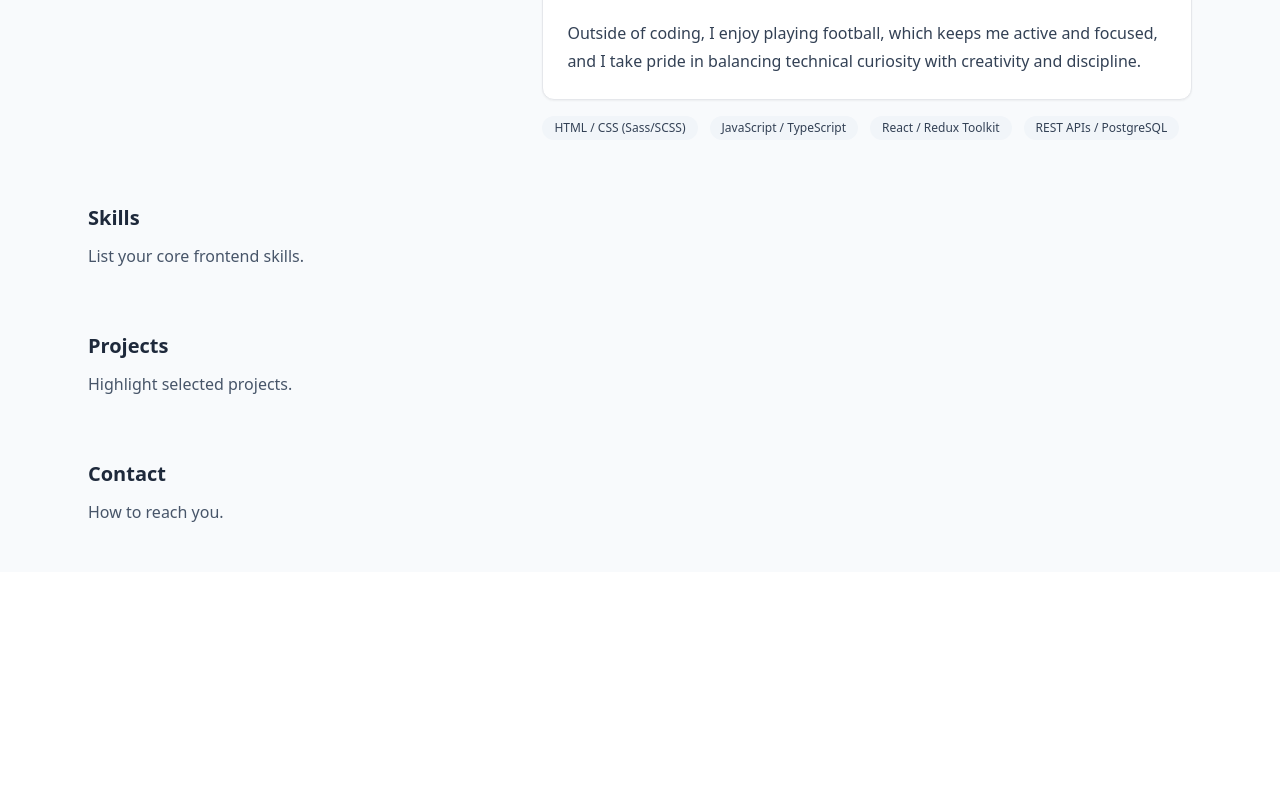
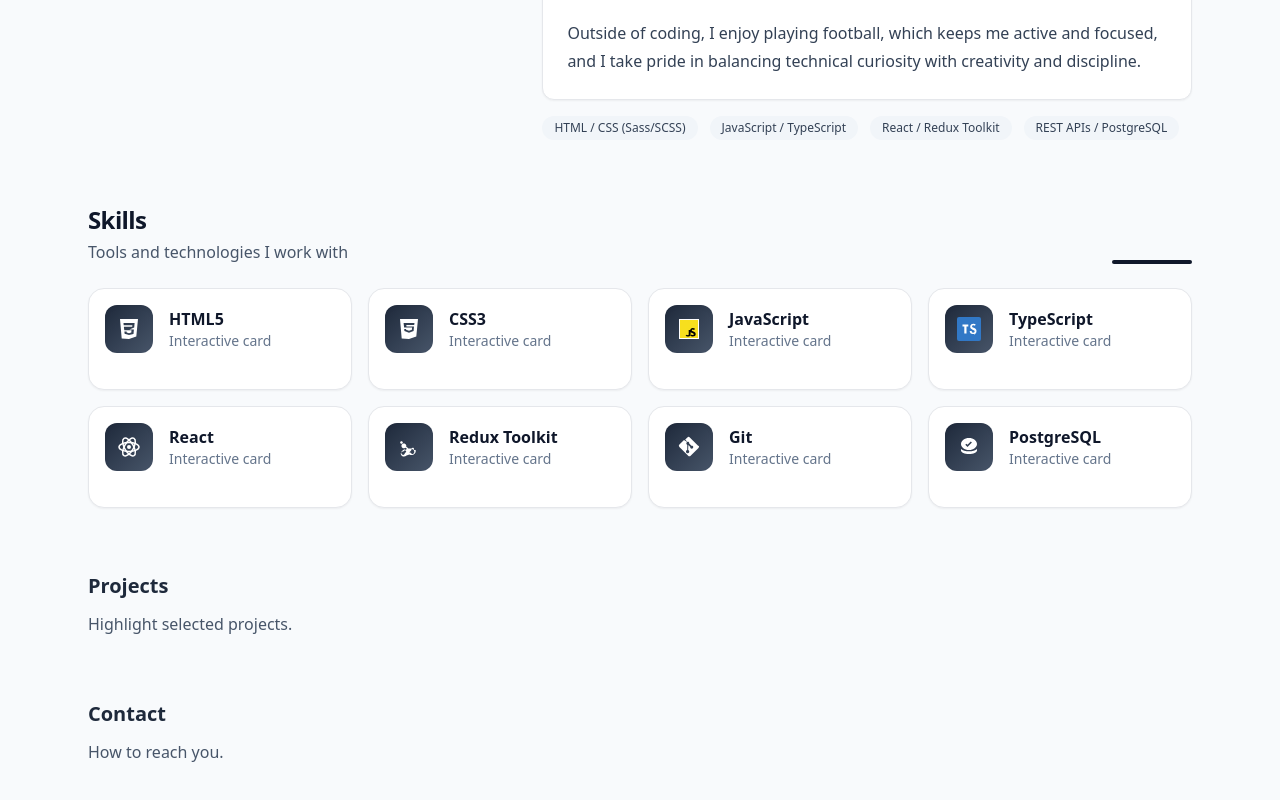
Before and after one commit to Artemida1609/developer-portfolio, a React (Vite) app: page / in a window 1280 px wide. Shown: the part 753-1553 px from the top of the page. Before the commit the page ends 1325 px from the top, so only its background shows below. Built offline with nearby package versions, Linux system fonts and the light colour scheme.

Commit message:
feat(portfolio): add About Me section and interactive Skills grid

```diff
--- a/src/App.tsx
+++ b/src/App.tsx
@@ -1,5 +1,6 @@
 import Header from './components/Header'
 import AboutMe from './components/AboutMe'
+import Skills from './components/Skills'
 
 function App() {
 	return (
@@ -16,10 +17,7 @@ function App() {
 
 				<AboutMe />
 
-				<section id="skills" className="mt-16">
-					<h3 className="mb-3 text-xl font-semibold">Skills</h3>
-					<p className="text-slate-600">List your core frontend skills.</p>
-				</section>
+				<Skills />
 
 				<section id="projects" className="mt-16">
 					<h3 className="mb-3 text-xl font-semibold">Projects</h3>
--- /dev/null
+++ b/src/components/Skills.tsx
@@ -0,0 +1,109 @@
+import React from 'react'
+
+type Skill = {
+	key: string
+	name: string
+	icon: React.ReactNode
+}
+
+const IconBase = ({ children }: { children: React.ReactNode }) => (
+	<div className="grid h-12 w-12 place-items-center rounded-xl bg-gradient-to-br from-slate-800 to-slate-600 text-white shadow-inner">
+		{children}
+	</div>
+)
+
+const icons = {
+	html: (
+		<svg viewBox="0 0 24 24" className="h-6 w-6" aria-hidden="true">
+			<path fill="currentColor" d="M3 2l1.7 19.4L12 22l7.3-2.6L21 2H3zm14.4 6.2l-.2 2.2-4.8 2.1l-.1.1h4.6l-.4 4.3L12 18.1l-4.4-1.3l-.2-2.4h2.2l.1 1.2l2.3.6l2.3-.6l.2-2.3H7.3L7 11l-.1-1.3h8.3l.2-1.5H6.7L6.5 6h11.1l-.2 2.2z" />
+		</svg>
+	),
+	css: (
+		<svg viewBox="0 0 24 24" className="h-6 w-6" aria-hidden="true">
+			<path fill="currentColor" d="M3 2l1.7 19.4L12 22l7.3-2.6L21 2H3zm14.2 5.9H9.3l.2 1.6h7.5l-.4 4.6l-4.6 1.6l-4.6-1.6l-.2-2.2H9l.1.9l2.9 1l2.9-1l.2-2.4H7.1L6.6 6h10.9l-.3 1.9z" />
+		</svg>
+	),
+	js: (
+		<svg viewBox="0 0 24 24" className="h-6 w-6" aria-hidden="true">
+			<path fill="currentColor" d="M2 2h20v20H2z" />
+			<path fill="#F7DF1E" d="M3 3h18v18H3z" />
+			<path fill="#000" d="M13.6 16.9c0 1.8-1 2.6-2.6 2.6c-1.2 0-1.9-.3-2.4-1l1.3-.8c.2.3.5.5 1 .5c.5 0 .8-.3.8-.8v-4.4h1.9v3.9zm2.1 2.6c-.9 0-1.8-.2-2.4-.7l.9-1.3c.4.3.9.6 1.6.6c.7 0 1.1-.3 1.1-.8s-.4-.8-1.2-1.1l-.4-.2c-1.2-.5-2.1-1.2-2.1-2.6c0-1.3 1-2.3 2.6-2.3c.9 0 1.6.2 2.2.6l-.9 1.3c-.4-.3-.8-.5-1.3-.5c-.7 0-1 .3-1 .8s.4.8 1.3 1.1l.4.2c1.4.6 2.2 1.3 2.2 2.7c0 1.6-1.2 2.2-2.9 2.2z" />
+		</svg>
+	),
+	ts: (
+		<svg viewBox="0 0 24 24" className="h-6 w-6" aria-hidden="true">
+			<rect width="24" height="24" rx="2" fill="#3178C6" />
+			<path fill="#fff" d="M10.8 7.5H5.5v2h1.8v7h2.2v-7h1.8v-2zm6.6 9.2c-.5.2-1 .3-1.6.3c-1 0-1.8-.3-2.3-.8c-.5-.6-.8-1.2-.8-2.1h2c0 .5.1.9.4 1.2c.2.3.6.4 1 .4c.5 0 .8-.1 1.1-.4c.3-.2.4-.6.4-.9c0-.4-.1-.7-.4-.9c-.2-.2-.6-.4-1.1-.6l-.5-.2c-.8-.3-1.4-.7-1.8-1.1c-.4-.5-.6-1-.6-1.8c0-.9.3-1.6.9-2.2c.6-.6 1.4-.9 2.4-.9c.9 0 1.6.2 2.1.6l-.6 1.5c-.4-.3-.9-.5-1.5-.5c-.4 0-.8.1-1 .3c-.2.2-.4.5-.4.8s.1.6.4.8c.2.2.6.4 1.2.6l.5.2c.8.3 1.4.7 1.7 1.2c.4.5.6 1.1.6 1.9c0 1.1-.3 1.9-.9 2.5c-.5.5-1.1.9-1.8 1.1z" />
+		</svg>
+	),
+	react: (
+		<svg viewBox="0 0 24 24" className="h-6 w-6" aria-hidden="true">
+			<circle cx="12" cy="12" r="2" fill="currentColor" />
+			<g fill="none" stroke="currentColor" strokeWidth="1.5">
+				<ellipse cx="12" cy="12" rx="10" ry="4.5" />
+				<ellipse cx="12" cy="12" rx="10" ry="4.5" transform="rotate(60 12 12)" />
+				<ellipse cx="12" cy="12" rx="10" ry="4.5" transform="rotate(120 12 12)" />
+			</g>
+		</svg>
+	),
+	redux: (
+		<svg viewBox="0 0 24 24" className="h-6 w-6" aria-hidden="true">
+			<path fill="currentColor" d="M16.6 15.1c.3-.2.5-.6.5-1c0-.7-.6-1.3-1.3-1.3c-.5 0-1 .3-1.2.8c-1.1-.2-2.2-.2-3.3 0c-.5-.8-1.2-1.4-2.1-1.8c.2-.5.2-1.1 0-1.6c-.4-1.2-1.7-1.9-2.9-1.6c-1.3.3-2.1 1.6-1.8 2.9c.3 1.3 1.6 2.1 2.9 1.8c.4-.1.8-.3 1.1-.5c.6.2 1.1.6 1.4 1.1c-1.3.5-2.4 1.3-3.2 2.4C3.9 17 3.6 18 3.8 19c.2 1.1 1 2 2.1 2.4c1.3.4 2.7 0 3.6-1c1-.1 2-.4 2.9-.9c.7.4 1.5.6 2.3.6c2.3 0 4.1-1.9 4.1-4.1c0-.3 0-.6-.1-.9c-.6.1-1.2 0-1.8-.3zm-9.6 4.7c-.5.2-1 .2-1.5 0c-.7-.3-1.2-.9-1.3-1.7c-.1-.7.1-1.4.6-1.9c.7-.9 1.8-1.5 2.9-1.9c.4.8.9 1.6 1.6 2.3c-.8.9-1.5 2-2.3 3.2zm6.8-2.1c-.6 0-1.1-.1-1.6-.4c.7-.5 1.4-1.1 1.9-1.8c.3-.5.5-1 .6-1.6c.6 0 1.1.2 1.5.6c.7.5 1.1 1.3 1.1 2.2c0 1.3-1 2.4-2.4 2.4zm-9-8.9c-.7.2-1.4-.3-1.6-1c-.2-.7.3-1.4 1-1.6c.7-.2 1.4.3 1.6 1c.2.7-.3 1.4-1 1.6z" />
+		</svg>
+	),
+	git: (
+		<svg viewBox="0 0 24 24" className="h-6 w-6" aria-hidden="true">
+			<path fill="currentColor" d="M21.6 11.2L12.8 2.4a1.7 1.7 0 0 0-2.4 0L8.2 4.6l2.3 2.3c.5-.2 1-.1 1.4.3c.4.4.5.9.3 1.4l2.2 2.2c.5-.2 1-.1 1.4.3c.6.6.6 1.6 0 2.2s-1.6.6-2.2 0c-.4-.4-.5-.9-.3-1.4l-2-2l-.1 5.2c.5.2.9.6 1 1.2c.2.9-.3 1.7-1.2 1.9a1.7 1.7 0 0 1-2-1.2c-.2-.9.3-1.7 1.2-1.9l.1-5.2c-.2-.1-.3-.2-.5-.4c-.6-.6-.6-1.6 0-2.2c.1-.1.3-.2.4-.3L7 5l-4.6 4.6a1.7 1.7 0 0 0 0 2.4l8.8 8.8c.7.7 1.7.7 2.4 0l7.9-7.9c.7-.7.7-1.7.1-2.4z" />
+		</svg>
+	),
+	pg: (
+		<svg viewBox="0 0 24 24" className="h-6 w-6" aria-hidden="true">
+			<path fill="currentColor" d="M12 3c-4.4 0-8 2.7-8 6s3.6 6 8 6s8-2.7 8-6s-3.6-6-8-6zm-1.5 9l-2.2-2.2l1.1-1.1l1.1 1.1l3.3-3.3l1.1 1.1L10.5 12z" />
+			<path fill="currentColor" d="M4 15.5C4 17.4 7.6 19 12 19s8-1.6 8-3.5V14c-1.6 1.4-4.6 2.3-8 2.3S5.6 15.4 4 14v1.5z" />
+		</svg>
+	),
+}
+
+const skills: Skill[] = [
+	{ key: 'html', name: 'HTML5', icon: icons.html },
+	{ key: 'css', name: 'CSS3', icon: icons.css },
+	{ key: 'js', name: 'JavaScript', icon: icons.js },
+	{ key: 'ts', name: 'TypeScript', icon: icons.ts },
+	{ key: 'react', name: 'React', icon: icons.react },
+	{ key: 'redux', name: 'Redux Toolkit', icon: icons.redux },
+	{ key: 'git', name: 'Git', icon: icons.git },
+	{ key: 'pg', name: 'PostgreSQL', icon: icons.pg },
+]
+
+export default function Skills() {
+	return (
+		<section id="skills" className="mt-16 scroll-mt-24">
+			<div className="mb-6 flex items-end justify-between gap-4">
+				<div>
+					<h3 className="text-2xl font-bold tracking-tight text-slate-900">Skills</h3>
+					<p className="mt-1 text-slate-600">Tools and technologies I work with</p>
+				</div>
+				<div className="hidden h-1 w-20 rounded-full bg-slate-900 md:block" />
+			</div>
+
+			<ul className="grid gap-4 sm:grid-cols-2 md:grid-cols-3 lg:grid-cols-4">
+				{skills.map((skill) => (
+					<li
+						key={skill.key}
+						className="group relative overflow-hidden rounded-2xl border bg-white p-4 shadow-sm transition hover:shadow-lg"
+					>
+						<div className="absolute inset-0 bg-gradient-to-br from-slate-900/0 via-slate-900/0 to-slate-900/0 transition group-hover:via-slate-900/[0.02] group-hover:to-slate-900/[0.04]" />
+						<div className="relative flex items-center gap-4">
+							<IconBase>{skill.icon}</IconBase>
+							<div>
+								<p className="text-base font-semibold text-slate-900">{skill.name}</p>
+								<p className="text-sm text-slate-500">Interactive card</p>
+							</div>
+						</div>
+						<div className="relative mt-4 h-1 w-0 bg-slate-900 transition-all duration-300 group-hover:w-20" />
+					</li>
+				))}
+			</ul>
+		</section>
+	)
+}
```
